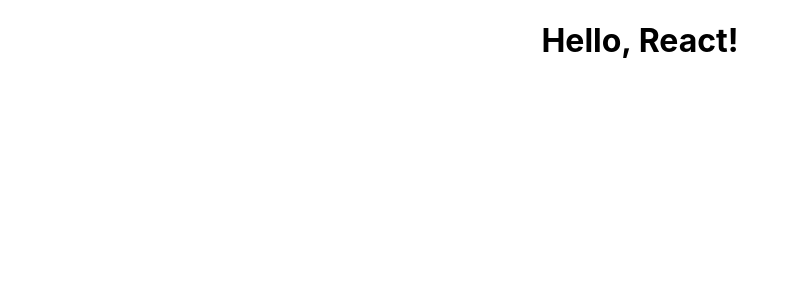
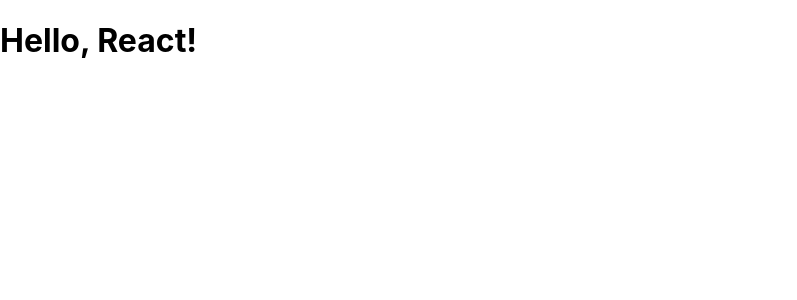
Before and after one commit to Arafat-alim/metatag-generator, a React (Create React App) app: page / in a window 1280 px wide. Shown: the top 300 px of the page, without its empty margins (0-797 px from the left). Built offline with nearby package versions, Linux system fonts and the light colour scheme.

Commit message:
added relevant files.

```diff
--- a/src/App.js
+++ b/src/App.js
@@ -1,5 +1,4 @@
-import logo from "./logo.svg";
-import "./App.css";
+import "./styles/style.css";
 
 function App() {
   return (
--- /dev/null
+++ b/src/styles/style.css
@@ -0,0 +1,4 @@
+body {
+  margin: 0;
+  padding: 0;
+}
```
Also changed, not shown: src/components/GenerateMetaTag.jsx (added), src/components/MetaTagForms.jsx (added), src/generators/Generator.js (added).
